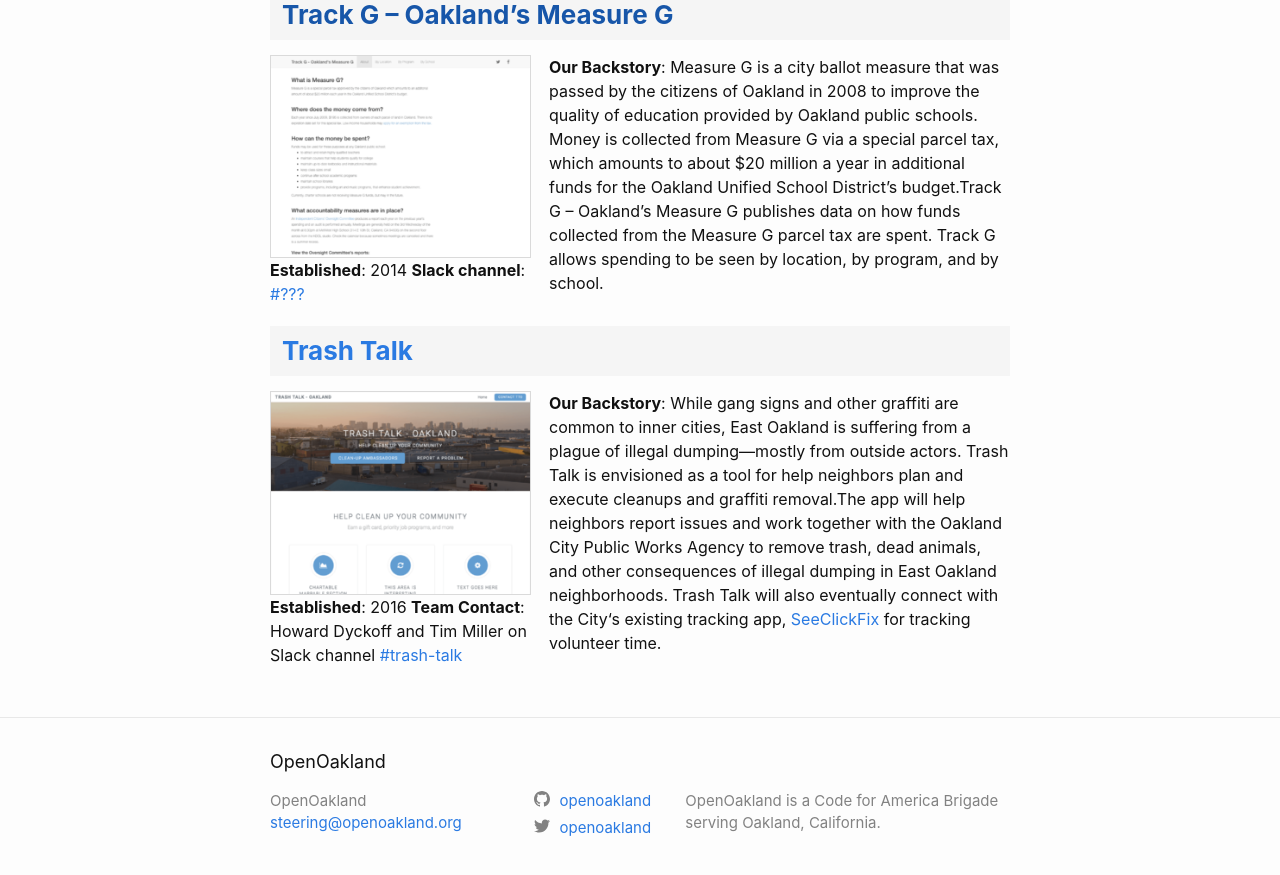
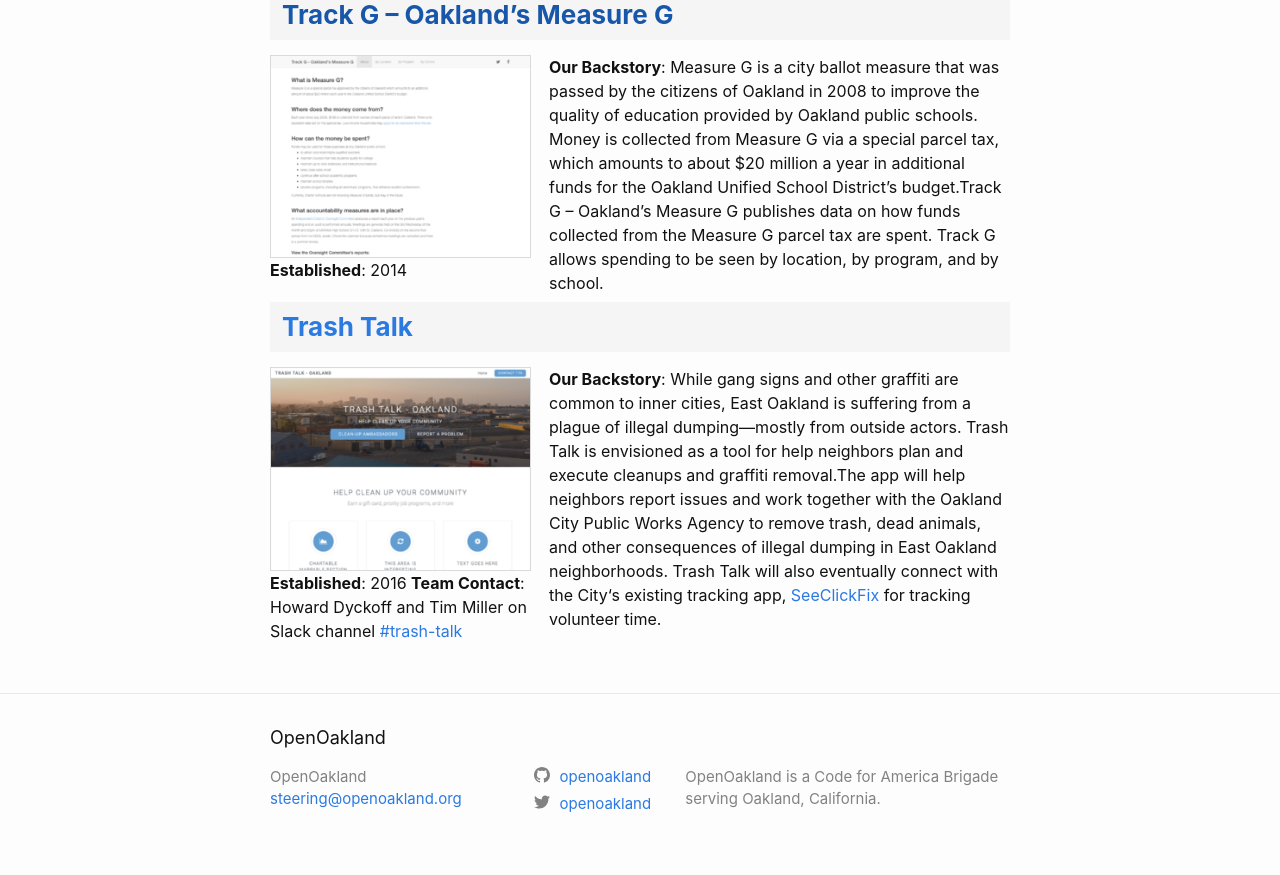
Before and after one commit to openoakland/openoakland.org, a Jekyll site: the page built from src/projects.md, in a window 1280 px wide and 900 px high, scrolled down 7016 px. Shown: the top 875 px of the window. Built offline with Jekyll 4.4.1, drawn with Linux system fonts in a browser that asks for light colours.

Commit message:
rm one slack_channel placeholder

```diff
--- a/src/projects.md
+++ b/src/projects.md
@@ -195,7 +195,7 @@ inactive_projects:
     link:
     leader:
     slack_id: C04AS7MKP
-    slack_channel: '???'
+    slack_channel:
     description: "<strong>Our Backstory</strong>: Measure G is a city ballot measure that was passed by the citizens of Oakland in 2008 to improve the quality of education provided by Oakland public schools. Money is collected from Measure G via a special parcel tax, which amounts to about $20 million a year in additional funds for the Oakland Unified School District's budget.Track G – Oakland’s Measure G publishes data on how funds collected from the Measure G parcel tax are spent. Track G allows spending to be seen by location, by program, and by school."
   -
     name: Trash Talk
```
